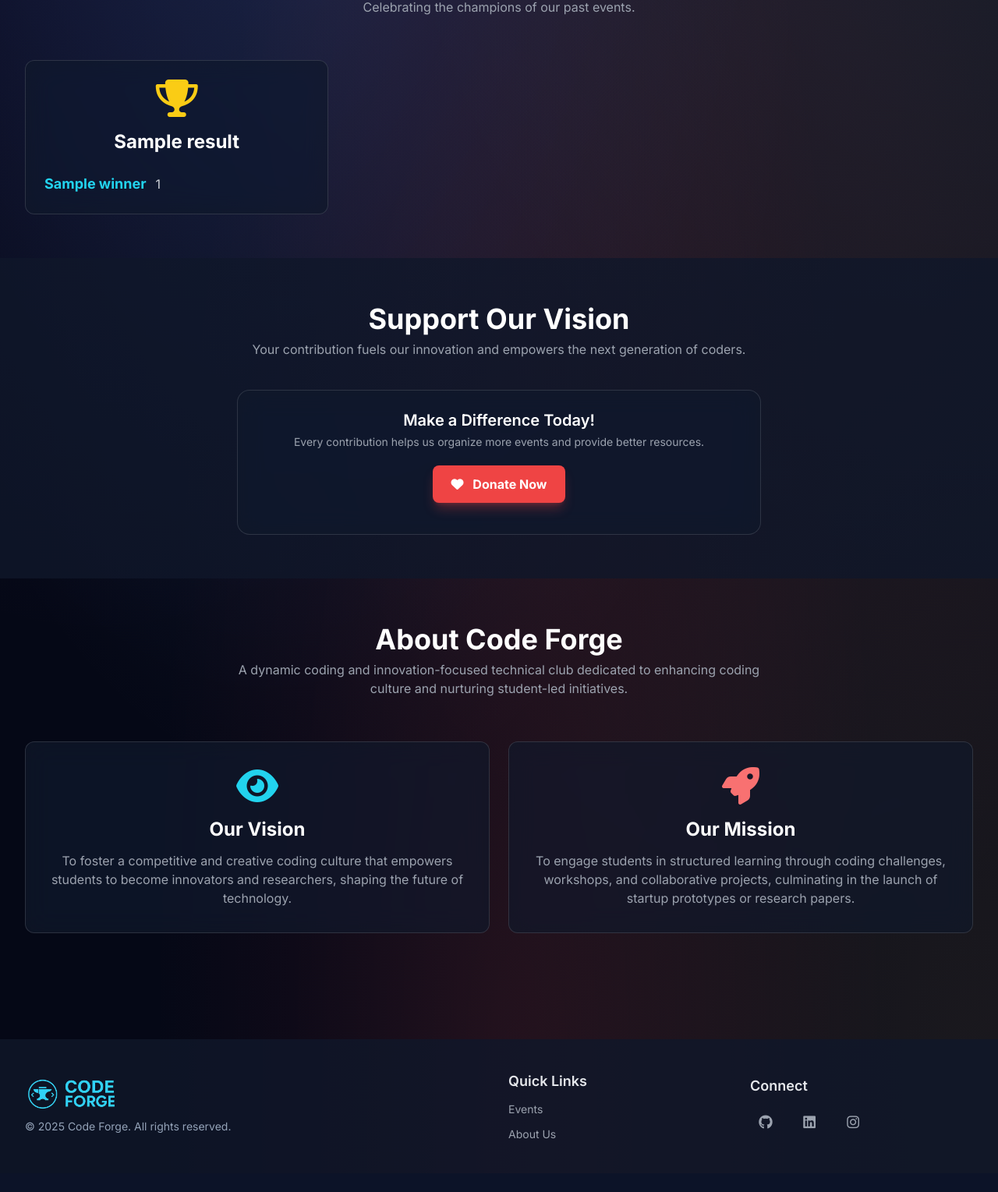
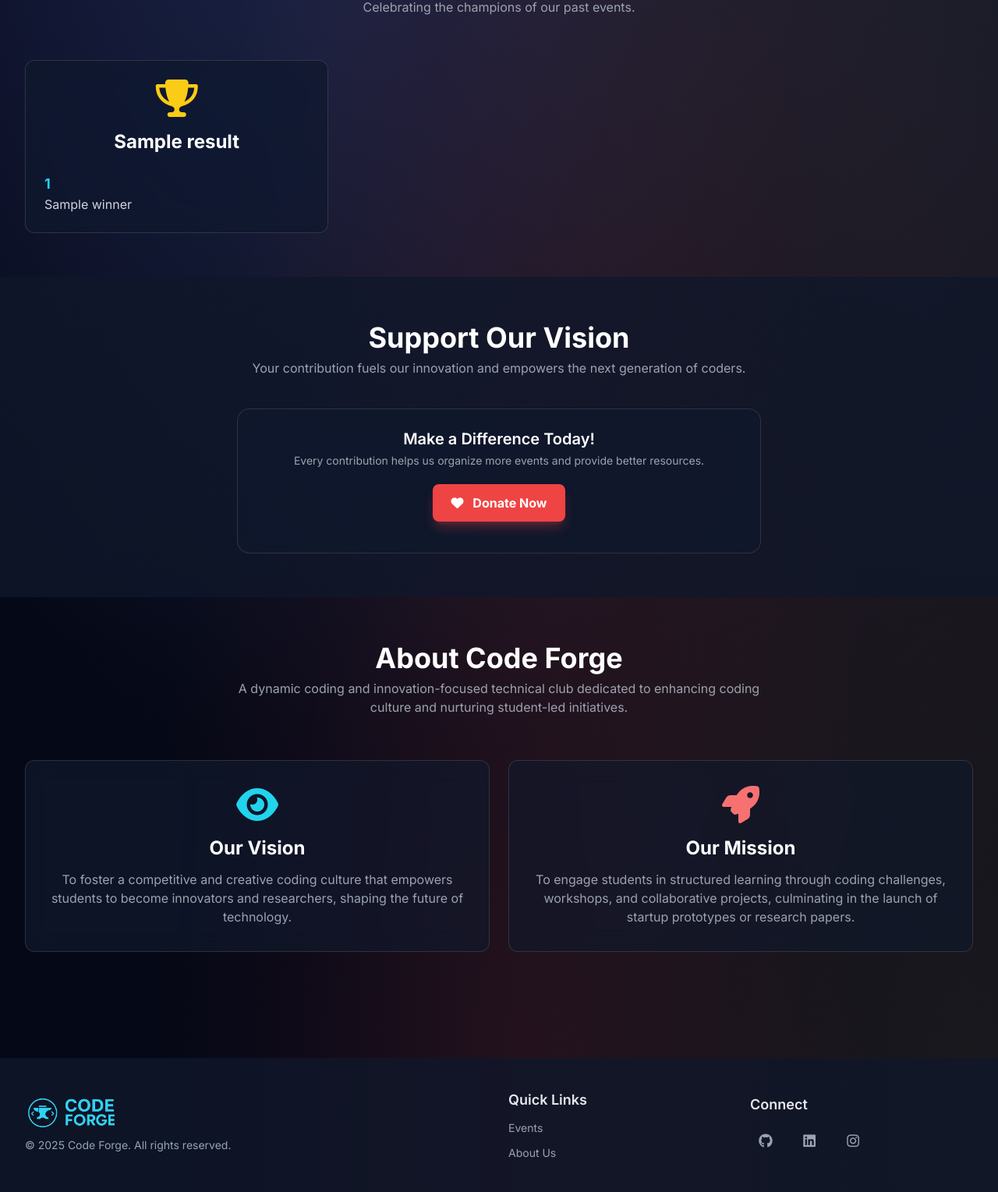
Before and after one commit to Shubham713-lab/Club, a Flask app: template templates/student_dashboard.html in a window 1280 px wide. Shown: the part 1709-3238 px from the top of the page at 78% size. Before the commit the page ends 3170 px from the top, so only its background shows below. Run offline with Flask 3, Linux system fonts and the light colour scheme; the template is opened without the code that fills it: most values are stand-ins (such as "Sample title", 1, 10 or a date in 2020); grey boxes marked "Sample" are stand-in pictures; grey boxes labelled with a size stand in for pictures from a placeholder-image service; some libraries are stand-ins or nearby versions.

Commit message:
Refactor header and footer sections in student_dashboard.html for improved layout and consistency

```diff
--- a/templates/student_dashboard.html
+++ b/templates/student_dashboard.html
@@ -60,8 +60,9 @@
     <!-- ========== HEADER ========== -->
     <header class="flex flex-wrap md:justify-start md:flex-nowrap z-50 w-full text-sm py-4 bg-slate-900/60 backdrop-blur-md sticky top-0">
       <nav class="max-w-[85rem] w-full mx-auto px-4 flex items-center justify-between" aria-label="Global">
-        <img src="{{ url_for('static', filename='Logo.png') }}" alt="Code Forge Logo" class="h-10 w-auto">
-
+        <div class="flex-none flex items-center gap-2">
+          <img src="{{ url_for('static', filename='Logo.png') }}" alt="Code Forge Logo" class="h-10 w-auto">
+        </div>
         <div class="md:hidden">
           <button type="button" id="navbar-toggle" class="hs-collapse-toggle p-2 inline-flex justify-center items-center gap-2 rounded-lg border border-gray-700 font-medium bg-gray-800 text-gray-400 shadow-sm hover:bg-gray-700" data-hs-collapse="#navbar-collapse" aria-controls="navbar-collapse" aria-label="Toggle navigation">
             <i class="fa-solid fa-bars hs-collapse-open:block"></i>
@@ -70,6 +71,7 @@
         </div>
         <div id="navbar-collapse" class="hs-collapse hidden overflow-hidden transition-all duration-300 basis-full grow md:block md:w-auto md:basis-auto md:order-2">
           <div class="flex flex-col gap-5 mt-5 md:flex-row md:items-center md:justify-end md:mt-0 md:pl-5">
+            <a class="font-medium text-gray-400 hover:text-cyan-400" href="{{ url_for('home') }}">Home</a>
             {% if session['user'] %}
                 <a class="font-medium text-cyan-400" href="{{ url_for('dashboard') }}" aria-current="page">Dashboard</a>
                 <a class="font-medium text-gray-400 hover:text-cyan-400" href="{{ url_for('student_registered_events') }}">Registered Events</a>
@@ -201,11 +203,19 @@
                         <i class="fa-solid fa-trophy text-5xl text-yellow-400"></i>
                         <h3 class="text-2xl font-bold text-white mt-4">{{ event_title }}</h3>
                     </div>
-                    <ul class="mt-6 space-y-3">
+                    <ul class="mt-6 space-y-4">
                         {% for winner in winners %}
-                        <li class="flex items-center gap-x-3">
-                            <span class="text-lg font-bold text-cyan-400">{{ winner[1] }}</span>
-                            <span class="text-gray-300">{{ winner[0] }}</span>
+                        <li>
+                            {% if '1' in winner[0] %}
+                                <p class="text-lg font-bold text-yellow-400">Winner</p>
+                            {% elif '2' in winner[0] %}
+                                <p class="text-lg font-bold text-gray-300">Runner-up</p>
+                            {% elif '3' in winner[0] %}
+                                <p class="text-lg font-bold text-orange-400">2nd Runner-up</p>
+                            {% else %}
+                                <p class="text-lg font-bold text-cyan-400">{{ winner[0] }}</p>
+                            {% endif %}
+                            <p class="text-gray-300">{{ winner[1] }}</p>
                         </li>
                         {% endfor %}
                     </ul>
@@ -281,8 +291,9 @@
         <div class="max-w-[85rem] py-10 px-4 sm:px-6 lg:px-8 mx-auto">
             <div class="grid grid-cols-1 md:grid-cols-2 lg:grid-cols-4 items-center gap-6">
                 <div class="col-span-1 lg:col-span-2 flex flex-col items-center md:items-start">
-                    <img src="{{ url_for('static', filename='Logo.png') }}" alt="Code Forge Logo" class="h-10 w-auto">
-
+                    <div class="flex-none flex items-center gap-2">
+                      <img src="{{ url_for('static', filename='Logo.png') }}" alt="Code Forge Logo" class="h-10 w-auto">
+                    </div>
                     <p class="text-xs text-slate-400 sm:text-sm mt-3">© 2025 Code Forge. All rights reserved.</p>
                 </div>
 
```
